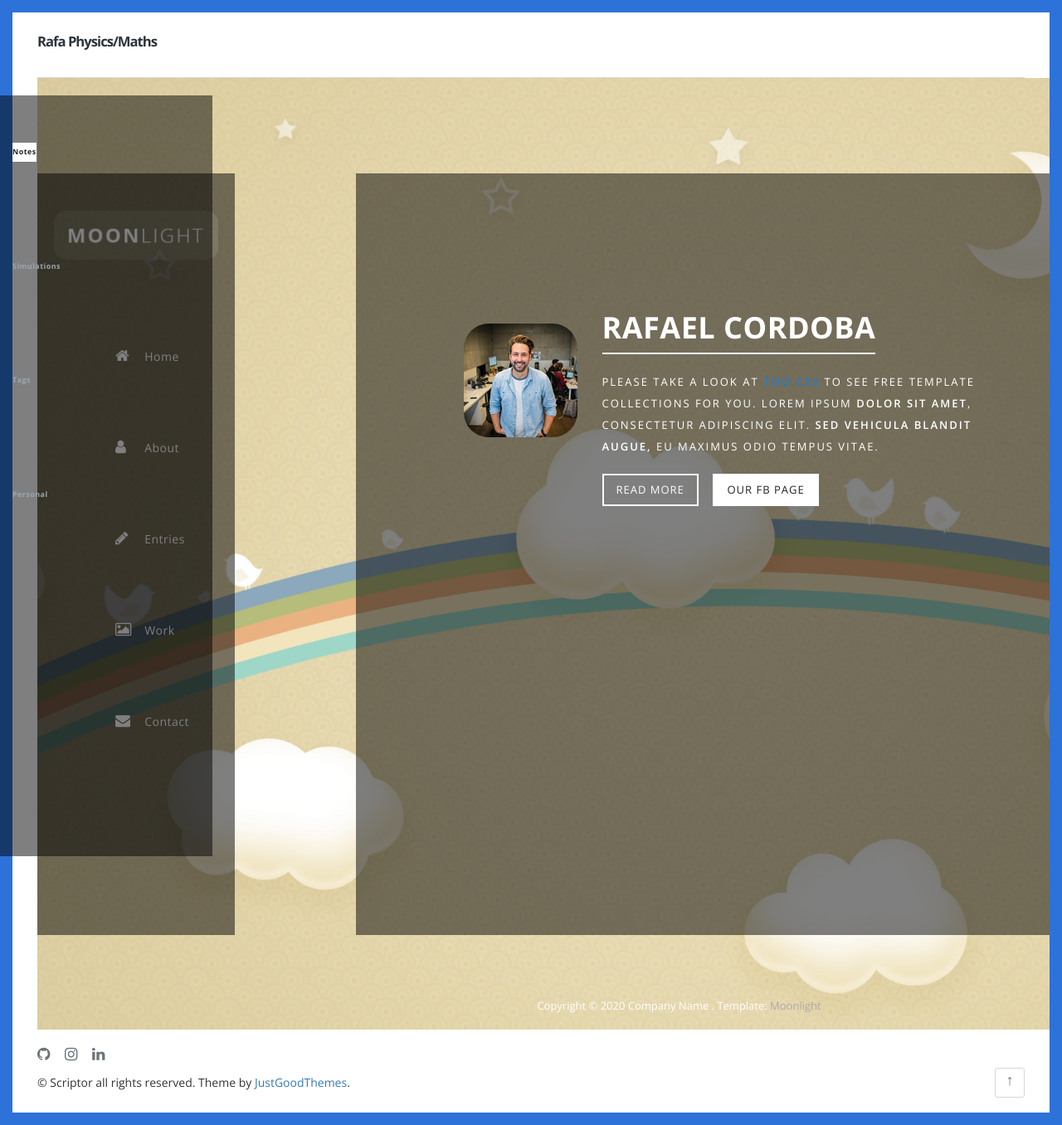
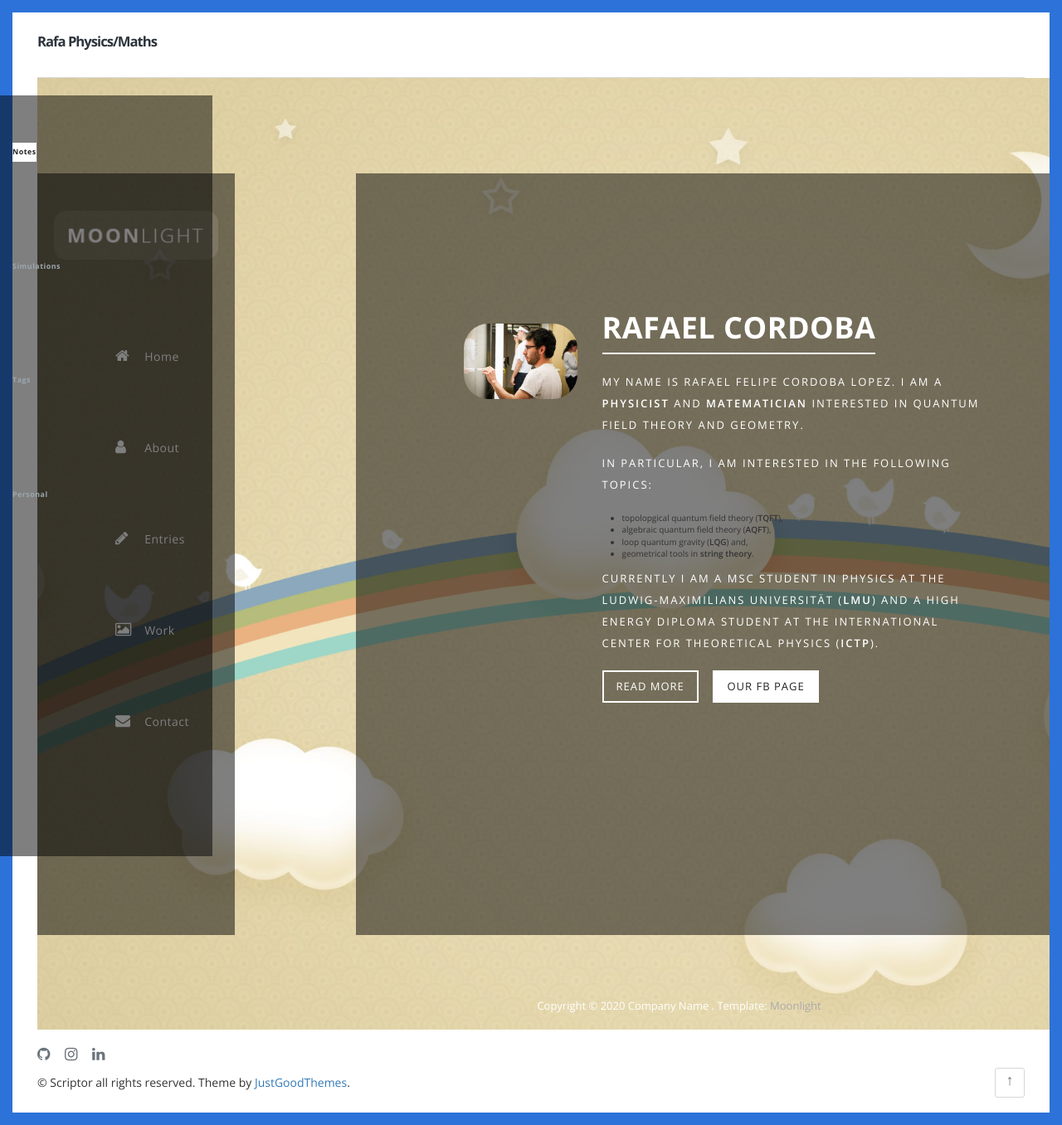
Before and after one commit to rafaf991/rafaf991.github.io, a Jekyll site: the page built from index.html, in a window 1280 px wide. Shown: the whole page at 83% size. Built offline with Jekyll 4.4.1, drawn with Linux system fonts in a browser that asks for light colours; nearby versions of some CDN libraries; the list of posts is cut into pages by our own code.

Commit message:
new page

```diff
--- a/index.html
+++ b/index.html
@@ -5,7 +5,7 @@
 <head>
  <meta charset="utf-8">
         <meta http-equiv="X-UA-Compatible" content="IE=edge,chrome=1">
-        <title>Moonlight CSS Website Template</title>
+        <title>Rafa physics</title>
 
 
   <meta name="description" content="">
@@ -62,7 +62,19 @@
                   </div>
                   <div class="col-md-9">
                       <h2>Rafael Cordoba</h2>
-                      <p>Please take a look at <strong><a rel="nofollow" href="https://www.toocss.com">Too CSS</a></strong> to see free template collections for you. Lorem ipsum <em>dolor sit amet</em>, consectetur adipiscing elit. <em>Sed vehicula blandit augue,</em> eu maximus odio tempus vitae.</p>
+                      <p>
+                      My name is Rafael Felipe Cordoba Lopez. I am a <em> physicist</em> and <em> matematician</em> interested in quantum field theory and geometry.
+                      </p>
+                      <p>In particular, I am interested in the following topics:</p>
+                      <ul>
+  			  <li>topolopgical quantum field theory (<em>TQFT</em>),</li>
+   			 <li>algebraic quantum field theory (<em>AQFT</em>),</li>
+    			 <li>loop quantum gravity (<em>LQG</em>) and, </li>
+                     <li> geometrical tools in <em> string theory</em>. </li>
+                     </ul>
+<p>
+Currently I am a MSc student in Physics at The Ludwig-Maximilians Universität (<em>LMU</em>) and a High energy diploma student at the International Center for Theoretical Physics (<em>ICTP</em>).
+</p>
                       <div class="main-btn"><a href="#2">Read More</a></div>
                       <div class="fb-btn"><a rel="nofollow" href="https://fb.com/templatemo">Our FB Page</a></div>
                   </div>
@@ -74,12 +86,13 @@
                 <div class="container-fluid">
                     <div class="col-md-6">
                         <div class="left-content">
-                            <h2>About Us</h2>
-                            <p>Please tell your friends about templatemo website. A variety of free CSS templates are available for immediate downloads.</p>
-                            <p>Phasellus vitae faucibus orci. Etiam eleifend orci sed faucibus semper. Cras varius dolor et augue fringilla, eu commodo sapien iaculis. Donec eget dictum tellus. <a href="#">Curabitur</a> a interdum diam. Nulla vestibulum porttitor porta.</p>
-                            <p>Nulla vitae interdum libero, vel posuere ipsum. Phasellus interdum est et dapibus tempus. Vestibulum malesuada lorem condimentum mauris ornare dapibus. Curabitur tempor ligula et <a href="#">placerat</a> molestie.</p>
-                            <p>Aliquam efficitur eu purus in interdum. <a href="#">Etiam tincidunt</a> magna ex, sit amet lobortis felis bibendum id. Lorem ipsum dolor sit amet, consectetur adipiscing elit. </p>
-                          <div class="main-btn"><a href="#3">Read More</a></div>
+                            <h2>Working</h2>
+                            <p><p>
+                            <h2>Old</h2>
+                            <p><p>
+                            <h2>Other Projects</h2>
+                            <p><p>
+                          <div class="main-btn"><a href="{{ '/tags.html' | relative_url }}">Read More</a></div>
                       </div>
                     </div>
                     <div class="col-md-6">
@@ -140,6 +153,14 @@
             <div class="content fourth-content">
                 <div class="container-fluid">
                     <div class="row">
+
+
+                    <h2 style="font-size:4em;">About Us</h2>
+                            <p style="font-opacity:0.9; ">Please tell your friends about templatemo website. A variety of free CSS templates are available for immediate downloads.</p>
+                            <p>Phasellus vitae faucibus orci. Etiam eleifend orci sed faucibus semper. Cras varius dolor et augue fringilla, eu commodo sapien iaculis. Donec eget dictum tellus. <a href="#">Curabitur</a> a interdum diam. Nulla vestibulum porttitor porta.</p>
+                            <p>Nulla vitae interdum libero, vel posuere ipsum. Phasellus interdum est et dapibus tempus. Vestibulum malesuada lorem condimentum mauris ornare dapibus. Curabitur tempor ligula et <a href="#">placerat</a> molestie.</p>
+                            <p>Aliquam efficitur eu purus in interdum. <a href="#">Etiam tincidunt</a> magna ex, sit amet lobortis felis bibendum id. Lorem ipsum dolor sit amet, consectetur adipiscing elit. </p>
+
                         <div class="col-md-4 col-sm-6">
                             <div class="item">
                                 <div class="thumb">
```
Also changed, not shown: img/author_image.png, img/fourth_bg.jpg, img/second_bg.jpg.
